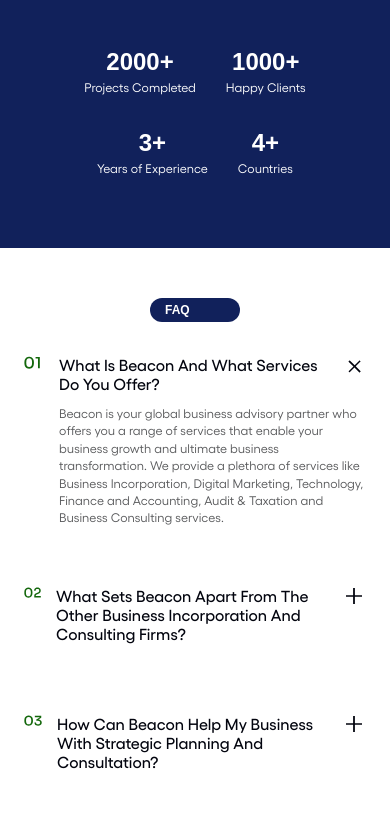
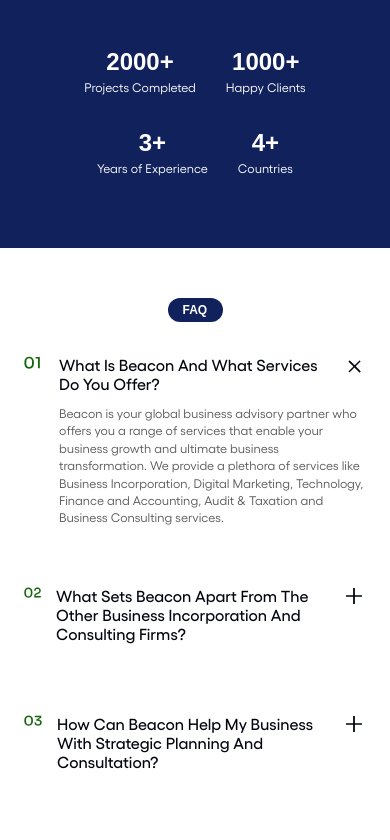
Before and after one commit to lazim-mv/BeaconUAE, a Next.js app: page / in a window 390 px wide. Shown: the part 6839-7679 px from the top of the page. Built offline with nearby package versions, Linux system fonts and the light colour scheme; a web font is replaced by a local one.

Commit message:
v1.0.6 mainPage

```diff
--- a/src/app/globals.css
+++ b/src/app/globals.css
@@ -2336,6 +2336,7 @@
 
   .faqLeft .businessHeading{
     margin-bottom: 3px;
+    width: 55px;
   }
 
   .faqLeft .businessDesc{
```
